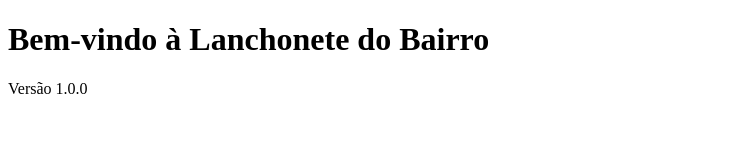
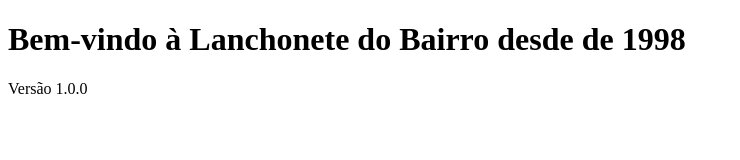
Before and after one commit to VictorHugoPeres/lanchonete-web, a plain HTML site: page index.html in a window 1280 px wide. Shown: the whole page, without its empty margins (0-740 px from the left). Drawn offline with Linux system fonts and the light colour scheme.

Commit message:
fix: corrige titulo da pagina principal

```diff
--- a/index.html
+++ b/index.html
@@ -4,7 +4,7 @@
     <title>Lanchonete do Bairro</title>
 </head>
 <body>
-    <h1>Bem-vindo à Lanchonete do Bairro</h1>
+    <h1>Bem-vindo à Lanchonete do Bairro desde de 1998</h1>
 </body>
 <p>Versão 1.0.0</p>
 </html>
```
